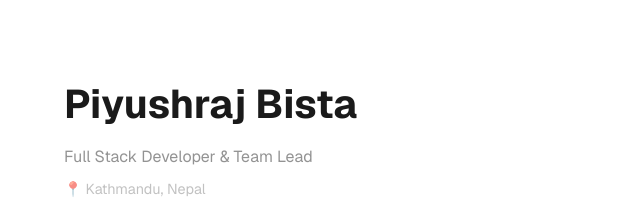
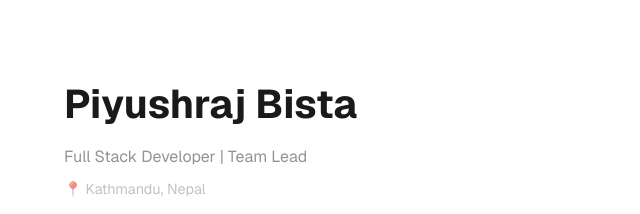
Before and after one commit to anormiedev/site, a plain HTML site: page index.html in a window 1280 px wide. Shown: the top 214 px of the page, 158-798 px from the left. Drawn offline with nearby package versions, Linux system fonts and the light colour scheme.

Commit message:
Update tagline format in header for consistency

```diff
--- a/index.html
+++ b/index.html
@@ -22,7 +22,7 @@
             <div class="header-top">
                 <div class="profile">
                     <h1>Piyushraj Bista</h1>
-                    <p class="tagline">Full Stack Developer & Team Lead</p>
+                    <p class="tagline">Full Stack Developer | Team Lead</p>
                     <p class="location">📍 Kathmandu, Nepal</p>
                 </div>
                 <button id="theme-toggle" class="theme-toggle" aria-label="Toggle dark mode">
```
